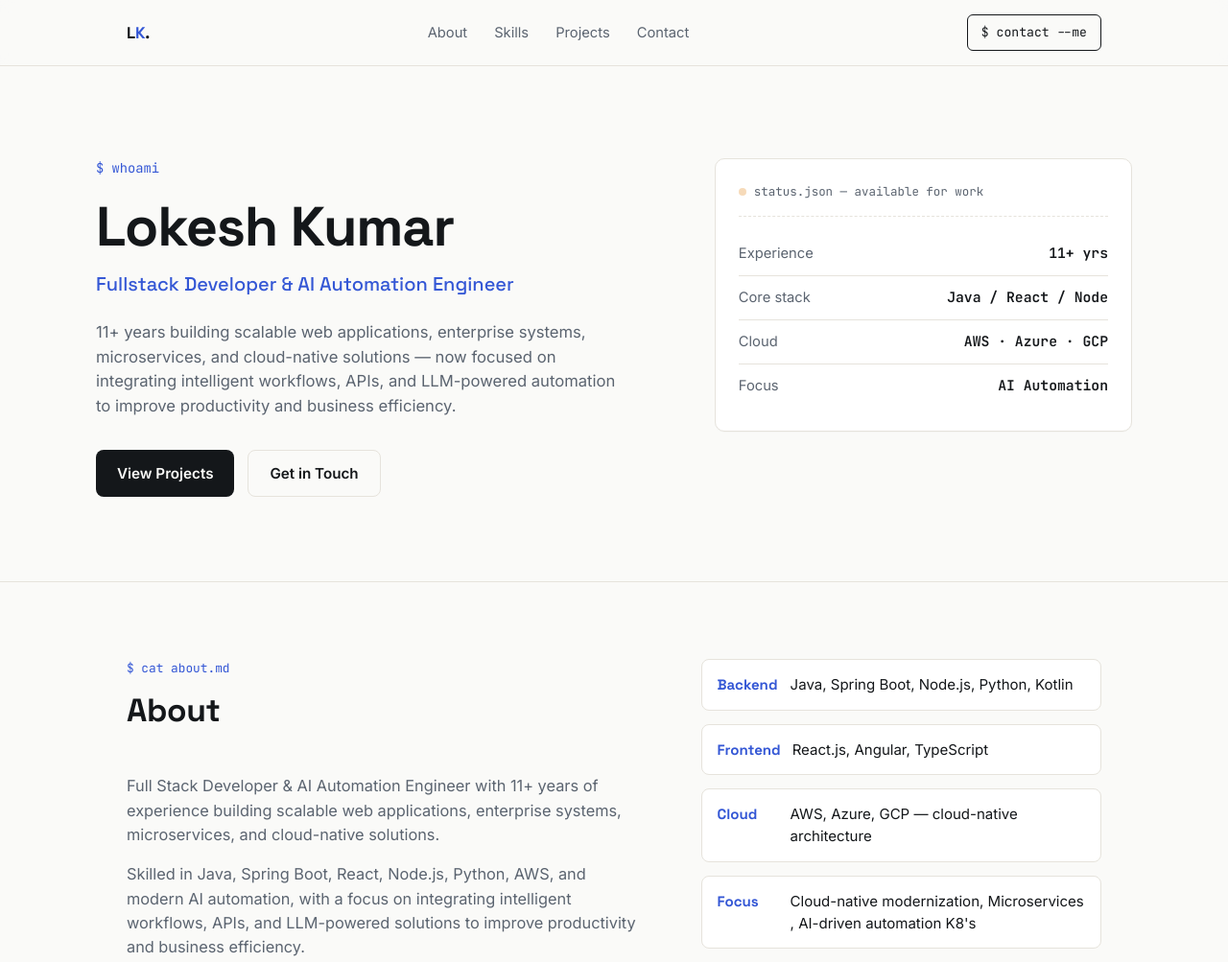
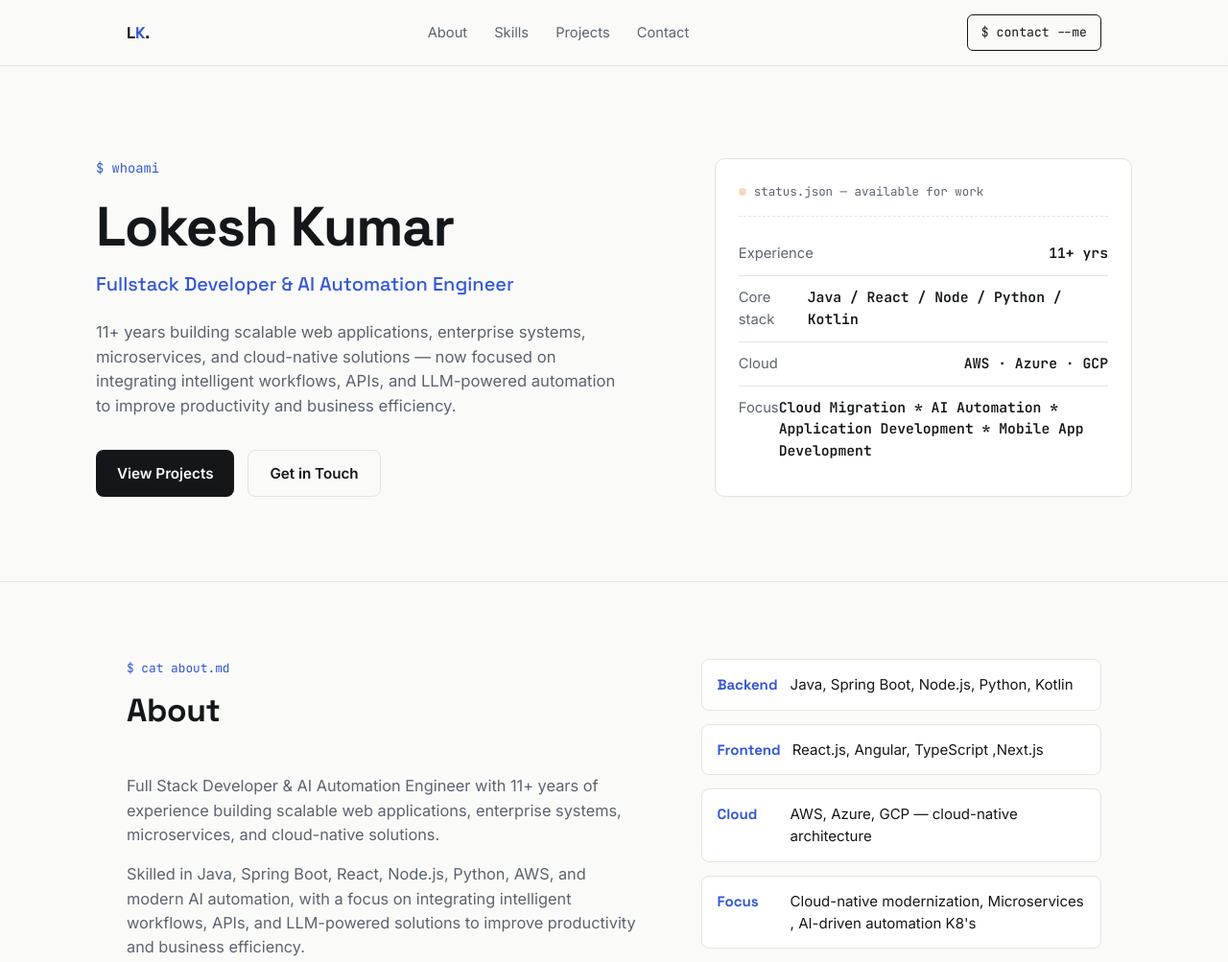
Before and after one commit to lokesh1691/lokesh-portfolios, a plain HTML site: page frontend/index.html in a window 1280 px wide. Shown: the top 1003 px of the page at 96% size. Drawn offline with Linux system fonts and the light colour scheme; no server answers.

Commit message:
add focus area

```diff
--- a/frontend/index.html
+++ b/frontend/index.html
@@ -162,9 +162,9 @@
     <div class="panel">
       <div class="panel-head"><span class="dot"></span> status.json — available for work</div>
       <div class="stat-row"><span class="stat-label">Experience</span><span class="stat-value">11+ yrs</span></div>
-      <div class="stat-row"><span class="stat-label">Core stack</span><span class="stat-value">Java / React / Node</span></div>
+      <div class="stat-row"><span class="stat-label">Core stack</span><span class="stat-value">Java / React / Node / Python / Kotlin </span></div>
       <div class="stat-row"><span class="stat-label">Cloud</span><span class="stat-value">AWS · Azure · GCP</span></div>
-      <div class="stat-row"><span class="stat-label">Focus</span><span class="stat-value">AI Automation</span></div>
+      <div class="stat-row"><span class="stat-label">Focus</span><span class="stat-value">Cloud Migration * AI Automation * Application Development * Mobile App Development </span></div>
     </div>
   </section>
 
@@ -190,7 +190,7 @@
       </div>
       <ul class="facts reveal">
         <li><b>Backend</b> Java, Spring Boot, Node.js, Python, Kotlin</li>
-        <li><b>Frontend</b> React.js, Angular, TypeScript</li>
+        <li><b>Frontend</b> React.js, Angular, TypeScript ,Next.js </li>
         <li><b>Cloud</b> AWS, Azure, GCP — cloud-native architecture</li>
         <li><b>Focus</b> Cloud-native modernization, Microservices , AI-driven automation K8's </li>
       </ul>
@@ -323,7 +323,7 @@
 </main>
 
 <footer class="wrap">
-  <span>© <span id="year"></span> Lokesh Kumar. Built with Next.js &amp; deployed on Vercel.</span>
+  <span>© <span id="year"></span> Lokesh Kumar. Copyright@2026 </span>
   <span class="mono">v1.0</span>
 </footer>
 
```
